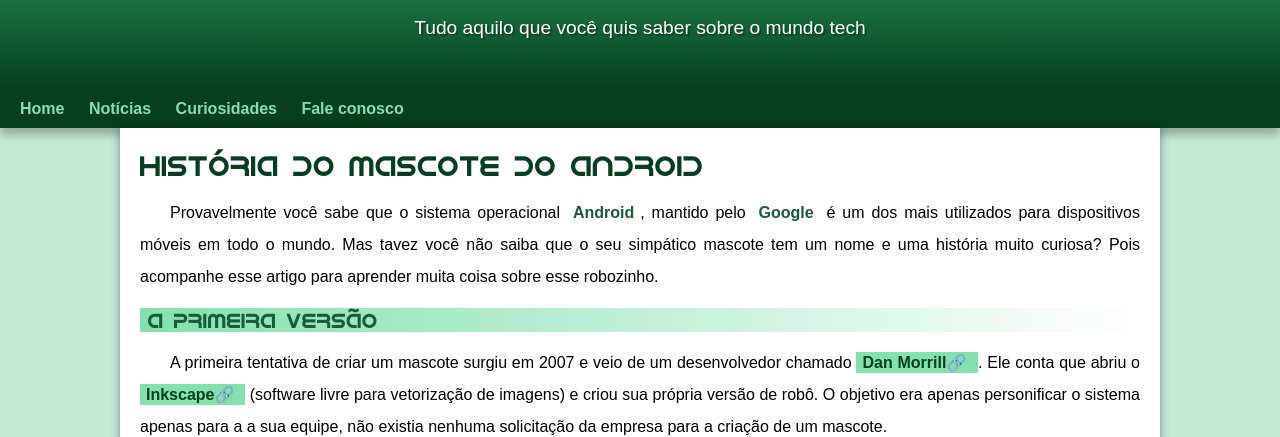
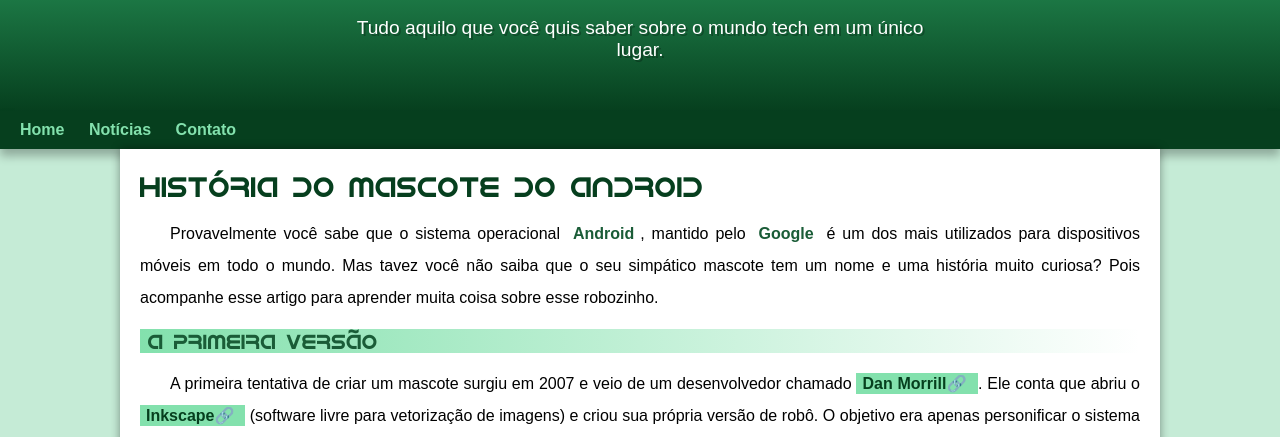
Before and after one commit to PabloTrega/projeto-android, a plain HTML site: page index.html in a window 1280 px wide. Shown: the part 100-537 px from the top of the page. Drawn offline with Linux system fonts and the light colour scheme.

Commit message:
Correção de detalhes

```diff
--- a/index.html
+++ b/index.html
@@ -11,13 +11,12 @@
 <body>
     <header>
         <h1>Curiosidade de tecnologia</h1>
-        <p>Tudo aquilo que você quis saber sobre o mundo tech</p>
+        <p>Tudo aquilo que você quis saber sobre o mundo tech em um único lugar.</p>
     </header>
     <nav>
         <a href="#">Home</a>
         <a href="#">Notícias</a>
-        <a href="#">Curiosidades</a>
-        <a href="#">Fale conosco</a>
+        <a href="#">Contato</a>
     </nav>
     <main>
         <article>
--- a/style/style.css
+++ b/style/style.css
@@ -62,7 +62,7 @@ header > p{
     font-size: 1.2em;
     max-width: 600px;
     margin: auto;
-    margin-bottom: 30px;
+    padding-bottom: 50px;
     padding-right: 10px;
     padding-left: 10px;
     color: white;
```
